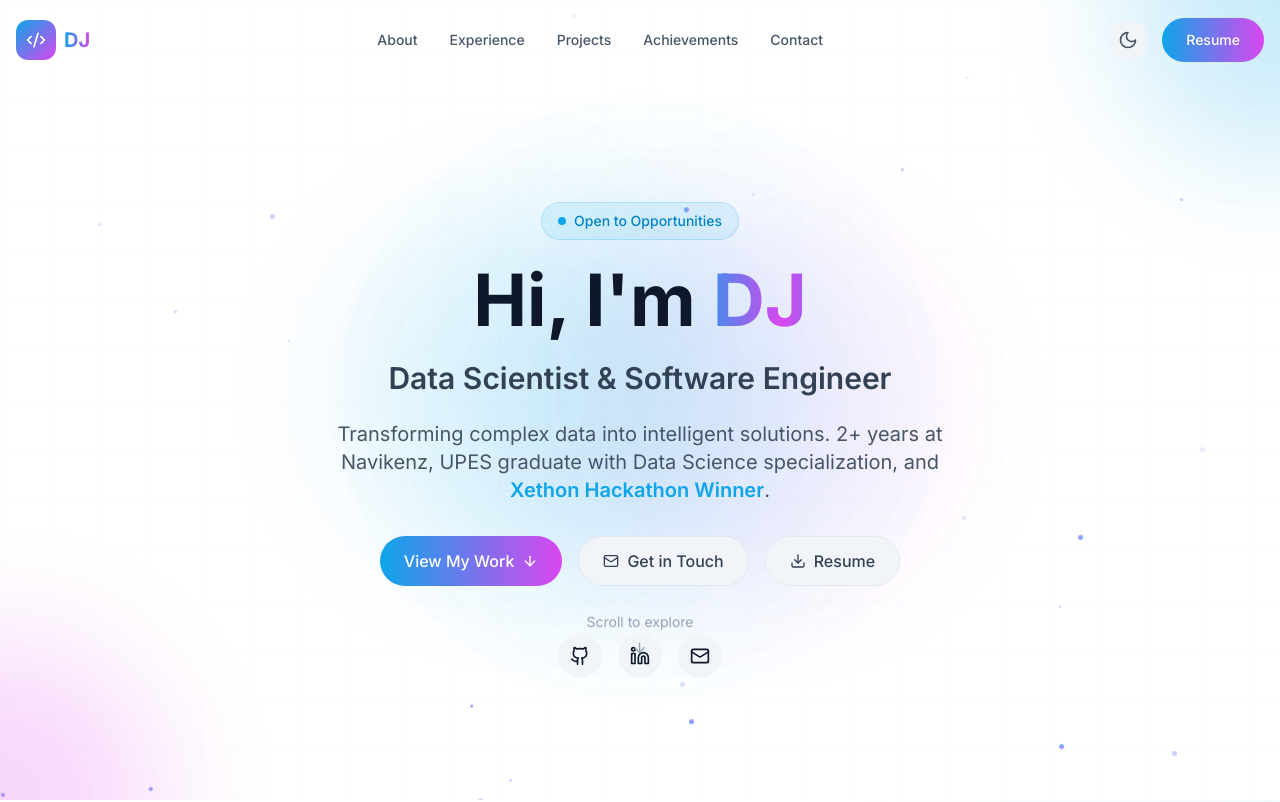
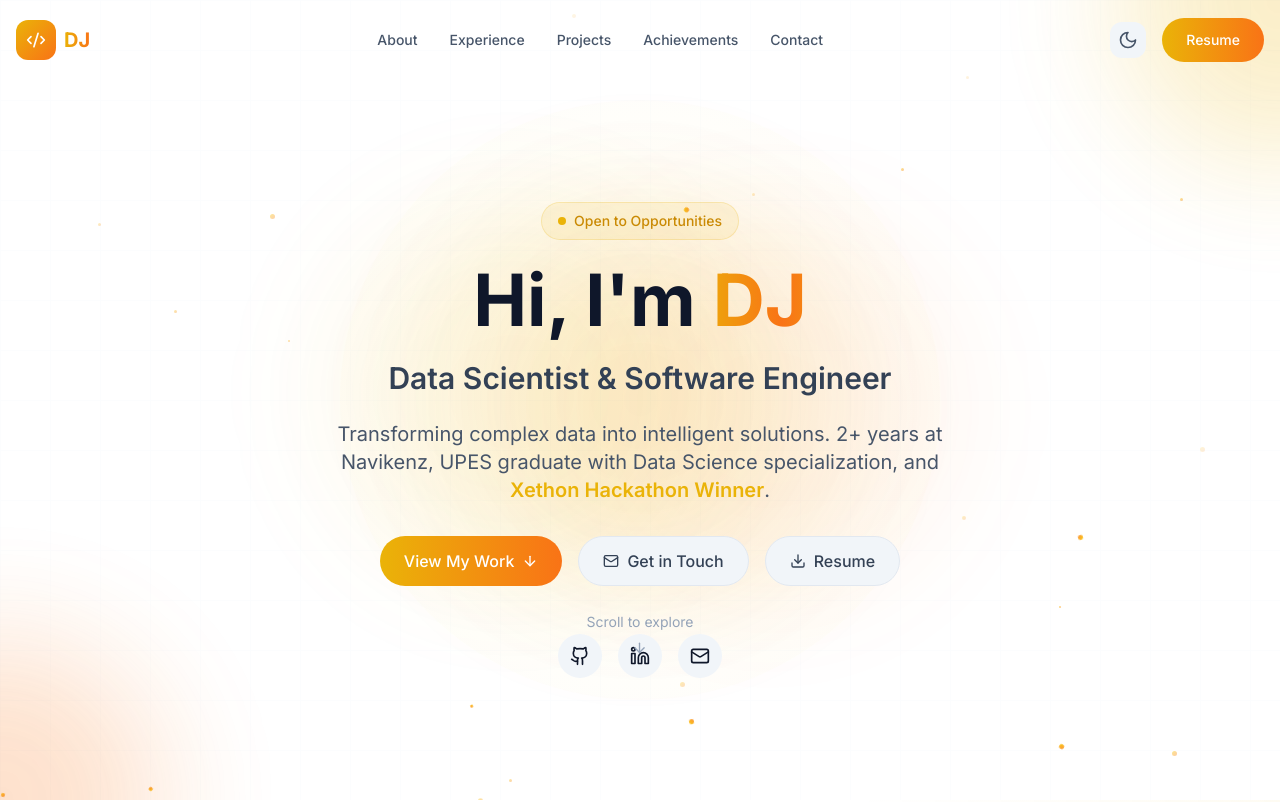
Before and after one commit to dhanrajbhosale0225-practice/Dhanraj-portfoloio, a Next.js app in the folder frontend/: page / in a window 1280 px wide. Shown: the top 802 px of the page. Built offline with nearby package versions, Linux system fonts and the light colour scheme.

Commit message:
Ui color changed to Yellow

```diff
--- a/frontend/src/styles/globals.css
+++ b/frontend/src/styles/globals.css
@@ -6,8 +6,8 @@
   :root {
     --background: 255 255 255;
     --foreground: 15 23 42;
-    --primary: 14 165 233;
-    --secondary: 217 70 239;
+    --primary: 234 179 8;
+    --secondary: 249 115 22;
   }
 
   .dark {
--- a/frontend/tailwind.config.ts
+++ b/frontend/tailwind.config.ts
@@ -11,28 +11,28 @@ const config: Config = {
     extend: {
       colors: {
         primary: {
-          50: '#f0f9ff',
-          100: '#e0f2fe',
-          200: '#bae6fd',
-          300: '#7dd3fc',
-          400: '#38bdf8',
-          500: '#0ea5e9',
-          600: '#0284c7',
-          700: '#0369a1',
-          800: '#075985',
-          900: '#0c4a6e',
+          50: '#fefce8',
+          100: '#fef9c3',
+          200: '#fef08a',
+          300: '#fde047',
+          400: '#facc15',
+          500: '#eab308',
+          600: '#ca8a04',
+          700: '#a16207',
+          800: '#854d0e',
+          900: '#713f12',
         },
         secondary: {
-          50: '#fdf4ff',
-          100: '#fae8ff',
-          200: '#f5d0fe',
-          300: '#f0abfc',
-          400: '#e879f9',
-          500: '#d946ef',
-          600: '#c026d3',
-          700: '#a21caf',
-          800: '#86198f',
-          900: '#701a75',
+          50: '#fff7ed',
+          100: '#ffedd5',
+          200: '#fed7aa',
+          300: '#fdba74',
+          400: '#fb923c',
+          500: '#f97316',
+          600: '#ea580c',
+          700: '#c2410c',
+          800: '#9a3412',
+          900: '#7c2d12',
         },
         dark: {
           100: '#1e293b',
```
